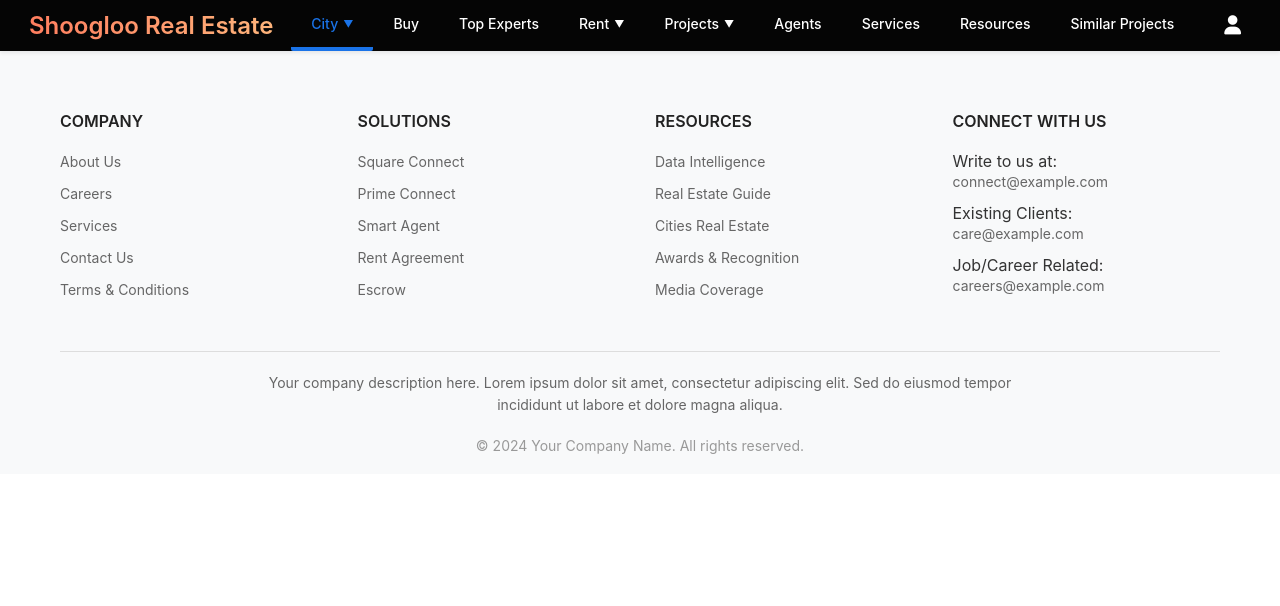
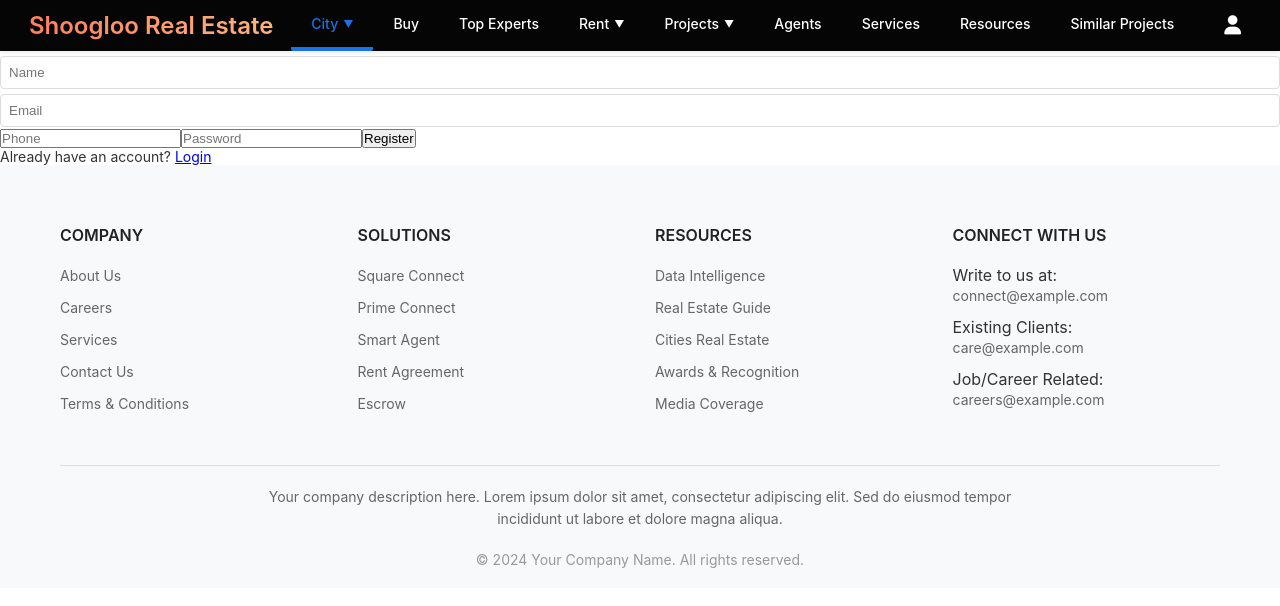
Before and after one commit to Shoogloo-Network/Sgproperty, a React (Vite) app: page /register in a window 1280 px wide. Shown: the top 606 px of the page. Built offline with nearby package versions, Linux system fonts and the light colour scheme.

Commit message:
Login/SignUp

```diff
--- a/src/App.jsx
+++ b/src/App.jsx
@@ -6,14 +6,20 @@ import { useState } from 'react'
 import ImageGalleryPopup from './Components/ImageGalleryPopup';
 import PropertyInfo from './Components/PropertyInfo';
 import ProjectTabHome from './Components/ProjectTabHome';
-
+import { useNavigate } from 'react-router-dom';
 
 
 function App() {
  const [isPopup , setIsPopup] =useState(false);
-
+ const navigate = useNavigate();
+ const userName = JSON.parse(localStorage.getItem('user'));
+ const onClick = () => {
+  if(!userName){
+    navigate('/login');
+  }
+ }
   return (
-   <>
+   <div onClick={onClick}>
 
 
    {isPopup?<ImageGalleryPopup close={()=>{
@@ -33,7 +39,7 @@ function App() {
 
    </>}
 
-   </>
+   </div>
   )
 }
 
--- a/src/Components/Home.jsx
+++ b/src/Components/Home.jsx
@@ -6,6 +6,7 @@ import RealStateBanner from './RealStateBanner'
 import './Home.css'
 import CardWithList from './CardWithList'
 import { useNavigate } from 'react-router-dom'
+
 
 
 const Home = () => {
@@ -21,9 +22,15 @@ const Home = () => {
 ]
 
 const navigate = useNavigate();
+const userName = JSON.parse(localStorage.getItem('user'));
+const onClick = () => {
+  if(!userName){
+    navigate('/login');
+  }
+}
 
   return (
-    <>
+    <div onClick={onClick}>
 
     <RealStateBanner/>
 
@@ -53,7 +60,7 @@ const navigate = useNavigate();
     </div>
 
 
-    </>
+    </div>
   )
 }
 
--- a/src/Components/IconCard.jsx
+++ b/src/Components/IconCard.jsx
@@ -1,6 +1,6 @@
 import '../Components/IconCard.css';
 import { useState } from 'react';
-const IconCard = ({ data , onClick ,style,imgStyle}) => {
+const IconCard = ({ data , onClick ,style,imgStyle,logout}) => {
   const [hoveredIndex, setHoveredIndex] = useState(null);
   return (
     <div className="icon-card-container" style={style}>
@@ -9,6 +9,9 @@ const IconCard = ({ data , onClick ,style,imgStyle}) => {
         <div key={index} className="icon-card" onClick={()=>{
           onClick(item,index,setHoveredIndex);
           setHoveredIndex(index);
+          if(logout&&index===8){
+            logout();
+          }
         }} style={{backgroundColor:hoveredIndex===index?'#f0f0f0':'transparent'}} >
           <img src={item.img} alt={item.description} className="icon-card-image" style={imgStyle} />
           <div className="icon-card-content">
--- /dev/null
+++ b/src/Components/Login.jsx
@@ -0,0 +1,35 @@
+        import React, { useState } from 'react'
+        import { useNavigate } from 'react-router-dom';
+        import { Link } from 'react-router-dom';
+        const Login = () => {
+            const navigate = useNavigate();
+            const [formData, setFormData] = useState({
+                email: '',
+                password: '',
+            });
+            const handleLogin = (e) => {
+                e.preventDefault();
+                const storedUser = localStorage.getItem('user');
+                const user = JSON.parse(storedUser);
+
+                if(user && user.email === formData.email && user.password === formData.password ){
+                    localStorage.setItem("isLogin", true);
+                    navigate('/');
+                }else{
+                    alert('Invalid email or password');
+                }
+            }
+          return (
+            <>
+            <form onSubmit={handleLogin}>
+                <input type="email" placeholder='Email' value={formData.email} onChange={(e) => setFormData({...formData, email: e.target.value})}/>
+                <input type="password" placeholder='Password' value={formData.password} onChange={(e) => setFormData({...formData, password: e.target.value})}/>
+                <button type='submit'>Login</button>
+                <p>Don't have an account? <Link to="/register">Register</Link></p>
+
+            </form>
+            </>
+          )
+        }
+
+        export default Login
--- a/src/Components/NavBar.jsx
+++ b/src/Components/NavBar.jsx
@@ -4,10 +4,16 @@ import './Navbar.css';
 import { useNavigate } from 'react-router-dom';
 import UserSectionList from './UserSectionList';
 const Navbar = () => {
+
+    const userName = JSON.parse(localStorage.getItem('user'));
     const [activeSection, setActiveSection] = useState('about-project');
     const [activeDropdown, setActiveDropdown] = useState(null);
     const [showUserMenu, setShowUserMenu] = useState(false);
+    const handleLogout = () => {
 
+        localStorage.removeItem('isLogin');
+        navigate('/login');
+    }
     const navItems = [
         {
             title: 'City',
@@ -116,7 +122,7 @@ const Navbar = () => {
                         <i className="fas fa-user"></i>
                         {showUserMenu && (
                             <div className="user-dropdown-menu">
-                                <UserSectionList onClick={handleClick}/>
+                                <UserSectionList onClick={handleClick} logout={handleLogout}/>
                             </div>
                         )}
                     </li>
--- /dev/null
+++ b/src/Components/Register.jsx
@@ -0,0 +1,35 @@
+import React, { useState } from 'react'
+import { useNavigate } from 'react-router-dom';
+import { Link } from 'react-router-dom';
+const Register = () => {
+    const navigate = useNavigate();
+    const [formData, setFormData] = useState({
+        name: '',
+        email: '',
+        phone: '',
+        password: '',
+    });
+
+    //to store the form data
+    const handleSubmit = (e) => {
+        e.preventDefault();
+        localStorage.setItem('user', JSON.stringify(formData));
+        navigate('/');
+
+    };
+  return (
+    <>
+    <form onSubmit={handleSubmit}>
+        <input type="text" placeholder='Name' value={formData.name} onChange={(e) => setFormData({...formData, name: e.target.value})}/>
+        <input type="email" placeholder='Email' value={formData.email} onChange={(e) => setFormData({...formData, email: e.target.value})}/>
+        <input type="phone" placeholder='Phone' value={formData.phone} onChange={(e) => setFormData({...formData, phone: e.target.value})}/>
+        <input type="password" placeholder='Password' value={formData.password} onChange={(e) => setFormData({...formData, password: e.target.value})}/>
+        <button type='submit'>Register</button>
+        <p>Already have an account? <Link to="/login">Login</Link></p>
+    </form>
+
+    </>
+  )
+}
+
+export default Register
--- a/src/Components/UserSectionList.jsx
+++ b/src/Components/UserSectionList.jsx
@@ -1,7 +1,7 @@
 
 import IconCard from './IconCard'
-const UserSectionList = ({onClick}) => {
-
+const UserSectionList = ({onClick, logout}) => {
+    const userName = JSON.parse(localStorage.getItem('user'));
     const iconData =[
         {
             img:'src/assets/icon/profile.svg',
@@ -30,22 +30,7 @@ const UserSectionList = ({onClick}) => {
             title:'MY LISTINGS',
             id:'mylistings'
         },
-        {
-            img:'src/assets/icon/my-coupon.svg',
-            title:'MY COUPONS',
-            id:'mycoupons'
 
-        },
-        {
-            img:'src/assets/icon/my-agents.svg',
-            title:'MY AGENTS',
-            id:'myagents'
-        },
-        {
-            img:'src/assets/icon/my-services.svg',
-            title:'MY SERVICES',
-            id:'myservices'
-        },
         {
             img:'src/assets/icon/my-rent-agreement.svg',
             title:'RENTAL AGREEMENTS',
@@ -63,14 +48,14 @@ const UserSectionList = ({onClick}) => {
         },
         {
             img:'src/assets/icon/lock-unlock.svg',
-            title:'LOGOUT',
+            title: userName ? 'LOGOUT':'LOGIN',
             id:'logout'
         },
     ] ;
 
   return (
    <>
-   <IconCard data={iconData} onClick={onClick} style={{display:'flex',flexDirection:'column',gap:'10px'} } imgStyle={{width:'25px',height:'25px'}} />
+   <IconCard data={iconData} onClick={onClick} style={{display:'flex',flexDirection:'column',gap:'10px'} } imgStyle={{width:'25px',height:'25px'}} logout={logout} />
    </>
   )
 }
--- a/src/main.jsx
+++ b/src/main.jsx
@@ -8,6 +8,8 @@ import Home from './Components/Home.jsx'
 import NavBar from './Components/NavBar'
 import Footer from './Components/Footer'
 import User from './Components/User'
+import Login from './Components/Login'
+import Register from './Components/Register'
 createRoot(document.getElementById('root')).render(
   <StrictMode>
 
@@ -18,6 +20,8 @@ createRoot(document.getElementById('root')).render(
         <Route path="/detail-page" element={<App />} />
         <Route path="/search" element={<Search />} />
         <Route path="/user" element={<User />} />
+        <Route path="/login" element={<Login />} />
+        <Route path="/register" element={<Register />} />
       </Routes>
       <Footer/>
     </BrowserRouter>
```
